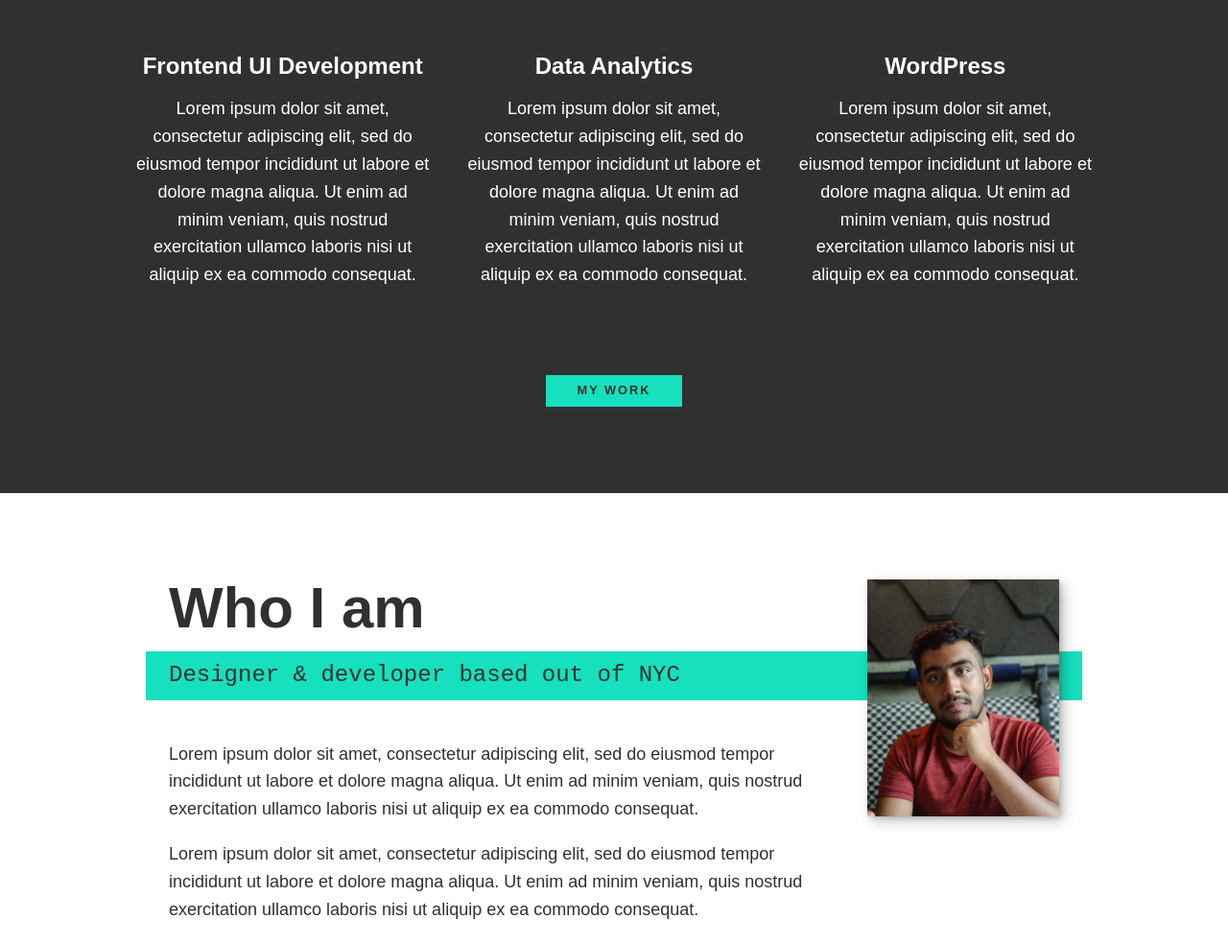
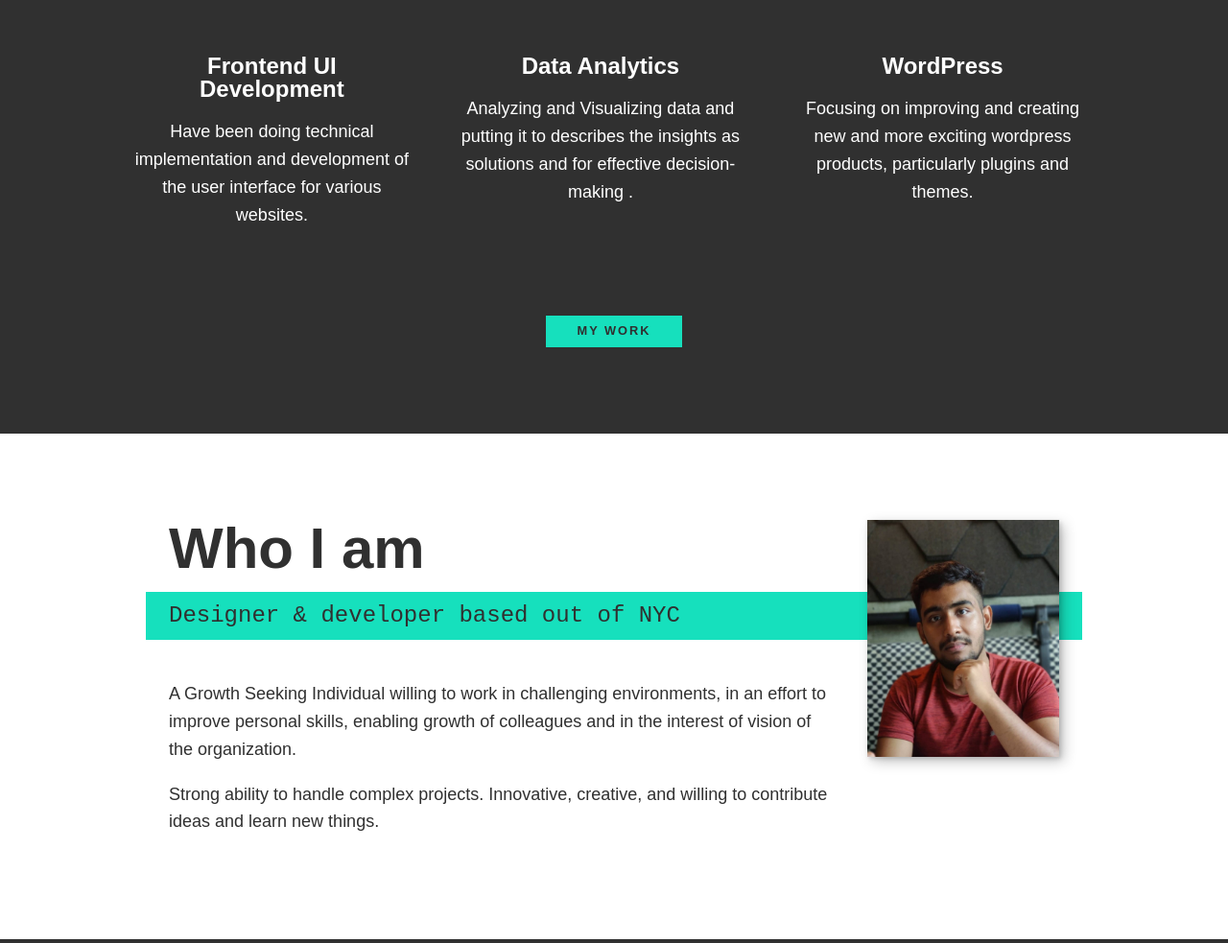
Before and after one commit to AnanthuAjay/Portfolio, a plain HTML site: page index.html in a window 1280 px wide. Shown: the part 685-1668 px from the top of the page at 96% size. Drawn offline with nearby package versions, Linux system fonts and the light colour scheme.

Commit message:
Update index.html

```diff
--- a/index.html
+++ b/index.html
@@ -47,17 +47,17 @@
             <div class="services">
                 <div class="service">
                     <h3>Frontend UI Development</h3>
-                    <p>Lorem ipsum dolor sit amet, consectetur adipiscing elit, sed do eiusmod tempor incididunt ut labore et dolore magna aliqua. Ut enim ad minim veniam, quis nostrud exercitation ullamco laboris nisi ut aliquip ex ea commodo consequat.</p>
+                    <p>Have been doing technical implementation and development of the user interface for various websites.</p>
                 </div> <!-- / service -->
 
                 <div class="service">
                     <h3>Data Analytics</h3>
-                    <p>Lorem ipsum dolor sit amet, consectetur adipiscing elit, sed do eiusmod tempor incididunt ut labore et dolore magna aliqua. Ut enim ad minim veniam, quis nostrud exercitation ullamco laboris nisi ut aliquip ex ea commodo consequat.</p>
+                    <p>Analyzing and Visualizing data and putting it to describes the insights as solutions and for effective decision-making .</p>
                 </div> <!-- / service -->
 
                 <div class="service">
                     <h3>WordPress</h3>
-                    <p>Lorem ipsum dolor sit amet, consectetur adipiscing elit, sed do eiusmod tempor incididunt ut labore et dolore magna aliqua. Ut enim ad minim veniam, quis nostrud exercitation ullamco laboris nisi ut aliquip ex ea commodo consequat.</p>
+                    <p>Focusing on improving and creating new and more exciting wordpress products, particularly plugins and themes.</p>
                 </div> <!-- / service -->
             </div> <!-- / services -->
 
@@ -71,8 +71,8 @@
            <p class="section__subtitle section__subtitle--about">Designer & developer based out of NYC</p>
 
            <div class="about-me__body">
-               <p>Lorem ipsum dolor sit amet, consectetur adipiscing elit, sed do eiusmod tempor incididunt ut labore et dolore magna aliqua. Ut enim ad minim veniam, quis nostrud exercitation ullamco laboris nisi ut aliquip ex ea commodo consequat.</p>
-               <p>Lorem ipsum dolor sit amet, consectetur adipiscing elit, sed do eiusmod tempor incididunt ut labore et dolore magna aliqua. Ut enim ad minim veniam, quis nostrud exercitation ullamco laboris nisi ut aliquip ex ea commodo consequat.</p>
+               <p>A Growth Seeking Individual willing to work in challenging environments, in an effort to improve personal skills, enabling growth of colleagues and in the interest of vision of the organization.</p>
+               <p>Strong ability to handle complex projects. Innovative, creative, and willing to contribute ideas and learn new things.</p>
            </div>
 
            <img src="img/pp.jpg" alt="cafe pic" class="about-me__img">
```
